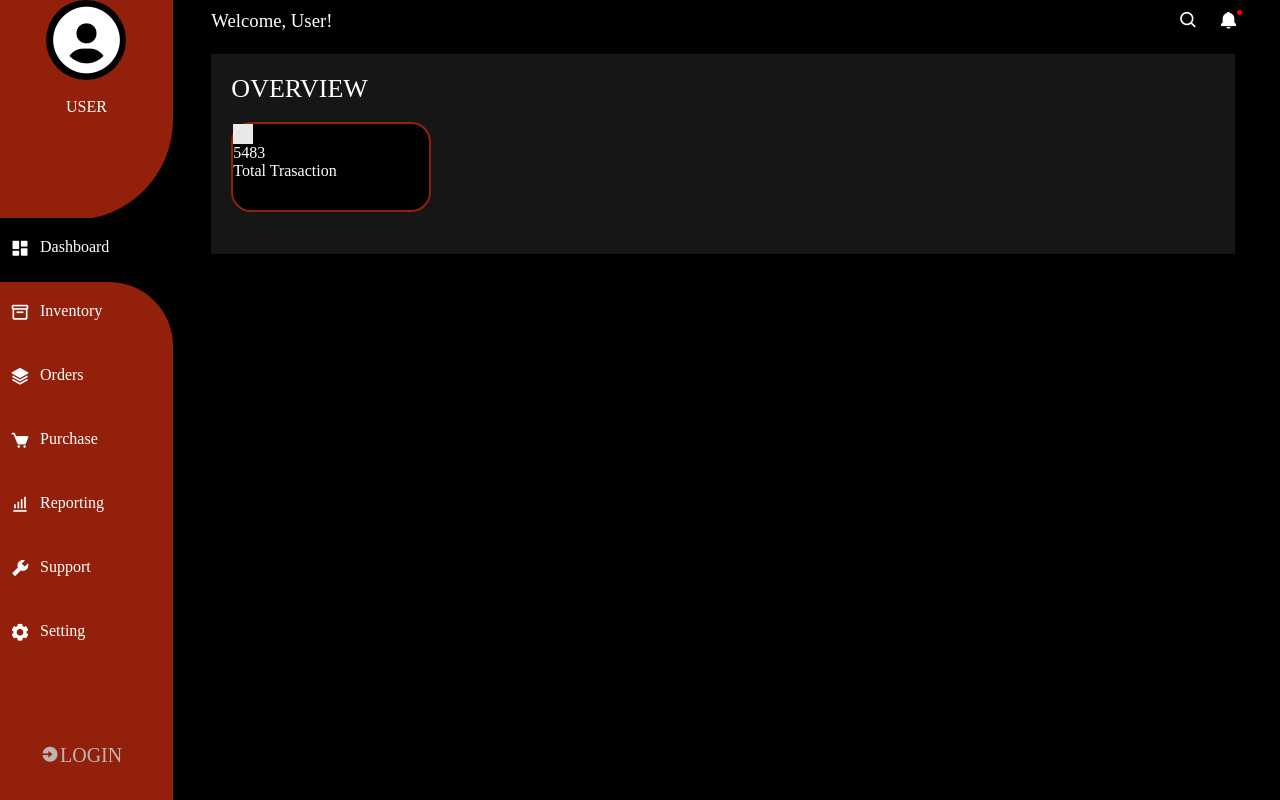
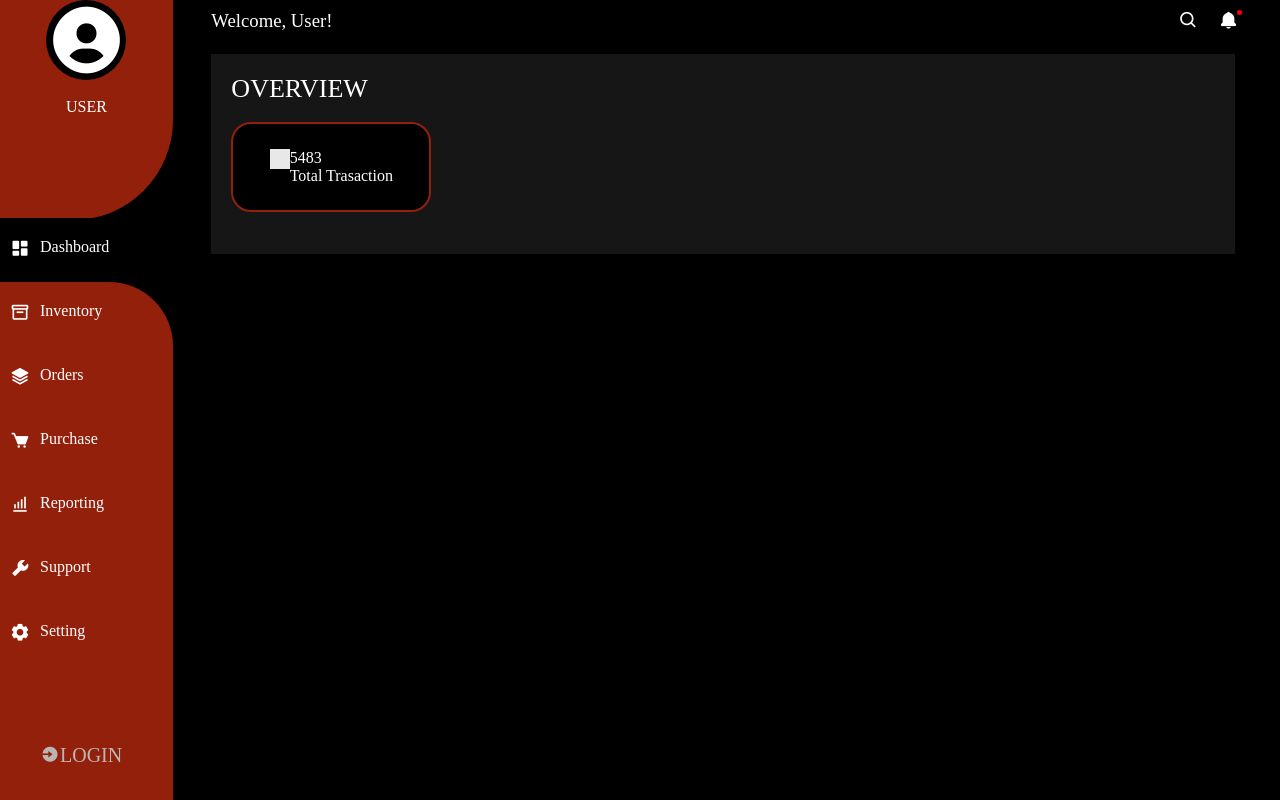
Before and after one commit to Lovethrech/personal-finance-manager, a Vue app: page / in a window 1280 px wide. Built offline with nearby package versions, Linux system fonts and the light colour scheme.

Commit message:
...working on landing-page-overview container

```diff
--- a/src/components/landing-page/LandingPageOverviewBox.vue
+++ b/src/components/landing-page/LandingPageOverviewBox.vue
@@ -16,13 +16,20 @@ const {boxIcon, boxName, boxNo}=defineProps(['boxIcon', 'boxName', 'boxNo']);
 </template>
 
 <style scoped>
+.landing-page-overview-box, .landing-page-mini-overview-box{
+    display:flex;
+}
 .landing-page-overview-box{
-    display:flex;
-    flex-direction: row;
+    place-items:center;
+    justify-content:center;
     background-color: #000;
     width:200px;
     height:90px;
     border:2px solid #93200B;
     border-radius: 20px;
 }
+.landing-page-mini-overview-box{
+    flex-direction: row;
+
+}
 </style>
```
